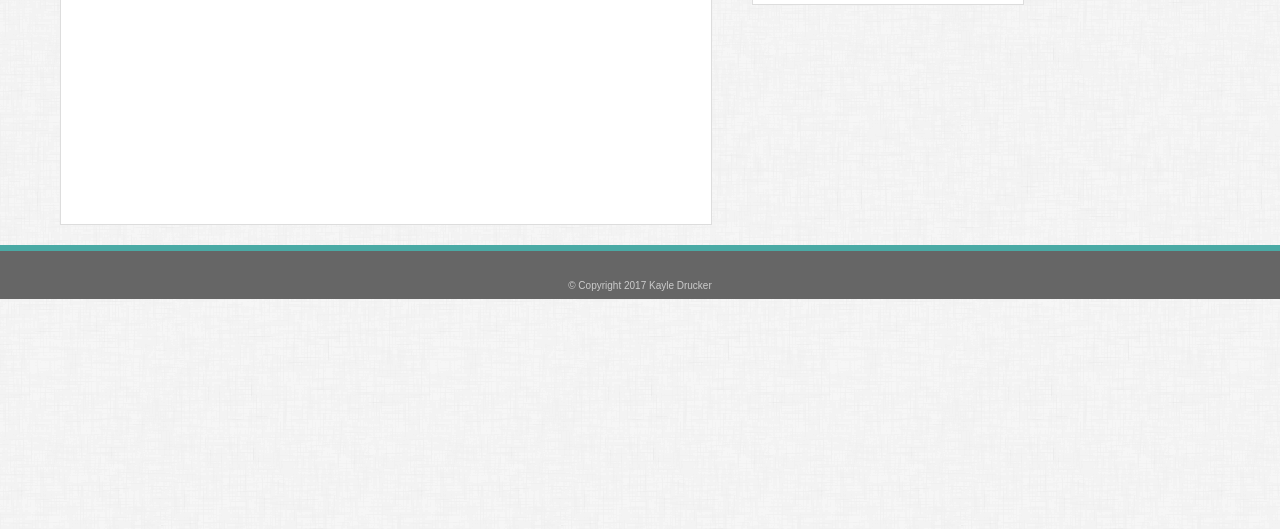
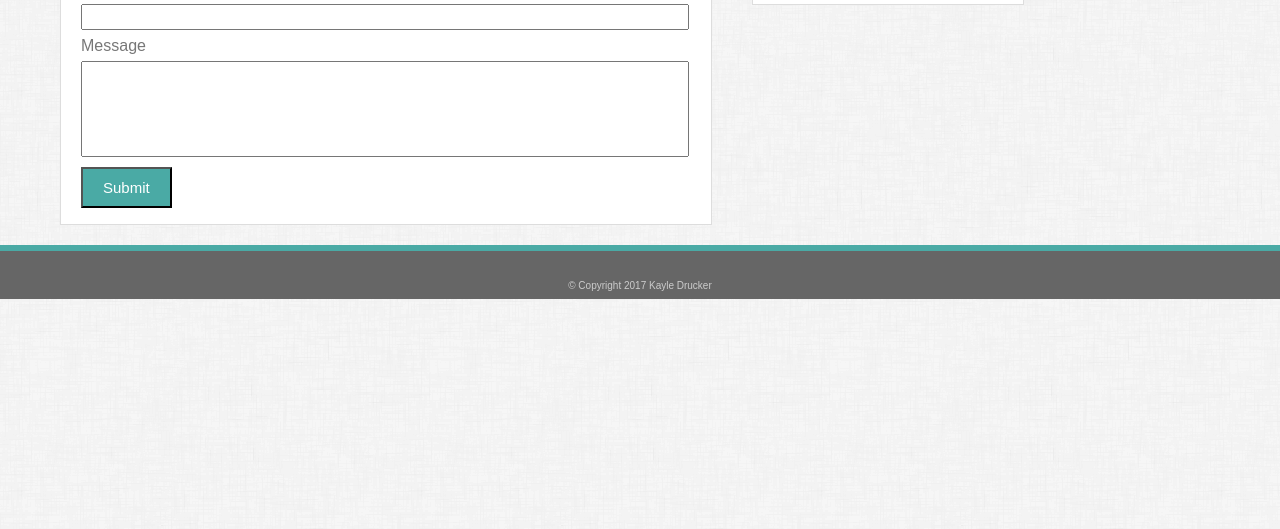
Before and after one commit to KDarch928/Basic-Portfolio, a plain HTML site: page contact.html in a window 1280 px wide. Shown: the part 271-800 px from the top of the page. Drawn offline with Linux system fonts and the light colour scheme.

Commit message:
Added text fields to contact page

```diff
--- a/assests/css/style.css
+++ b/assests/css/style.css
@@ -168,3 +168,43 @@ a:hover {
 	font-size: 10px;
 	color: #cccccc;
 }
+
+.photo {
+	margin:20px;
+	float: left;
+	clear:both;
+}
+
+.stext {
+	margin-left: 20px;
+	margin-right: 20px;
+	margin-top: 20px;
+	line-height: 20px;
+}
+
+.form {
+	margin-left: 20px;
+	margin-top: 20px;
+	line-height: 30px;
+}
+
+.btn {
+	background-color: #4aaaa5;
+	color: #ffffff;
+	margin-top: 10px;
+	font-size: 15px;
+	padding-top: 10px;
+	padding-bottom: 10px;
+	padding-left: 20px;
+	padding-right: 20px;
+}
+
+.field {
+	height: 20px;
+	width: 600px;
+}
+
+.textbox {
+	height: 90px;
+	width: 600px;
+}
--- a/contact.html
+++ b/contact.html
@@ -29,6 +29,17 @@
 			<div class="section-text">
 				<h2>Contact</h2>
 			</div>
+			<div class="form">
+				<form>
+					Name<br>
+					<input class="field" type="text" name="John Smith"><br>
+					Email<br>
+					<input class="field" type="text" name="example@gmail.com"><br>
+					Message<br>
+					<input class="textbox" type="text"><br>
+					<input class="btn" type="submit" value="Submit">
+				</form>
+			</div>
 		</div>
 		<div class="sidebar">
 			<div class="sidebar-text">
```
Also changed, not shown: index.html (+14 -0 lines).
